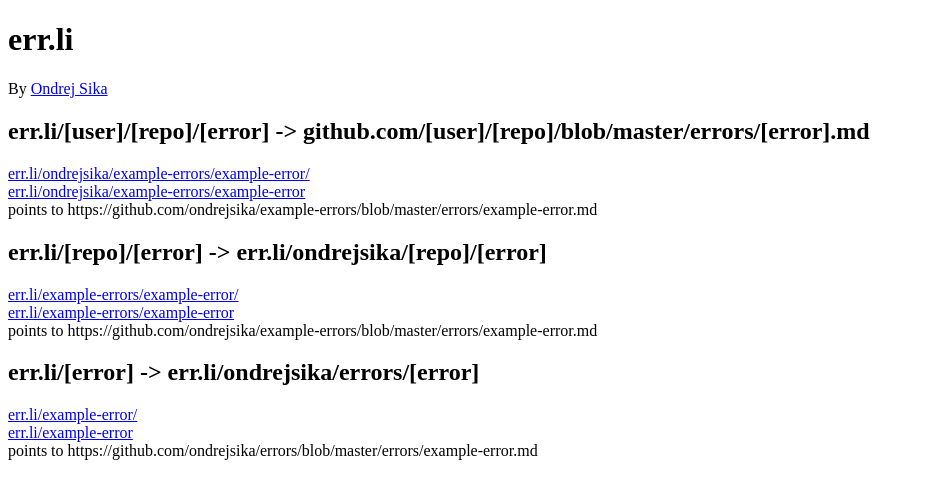
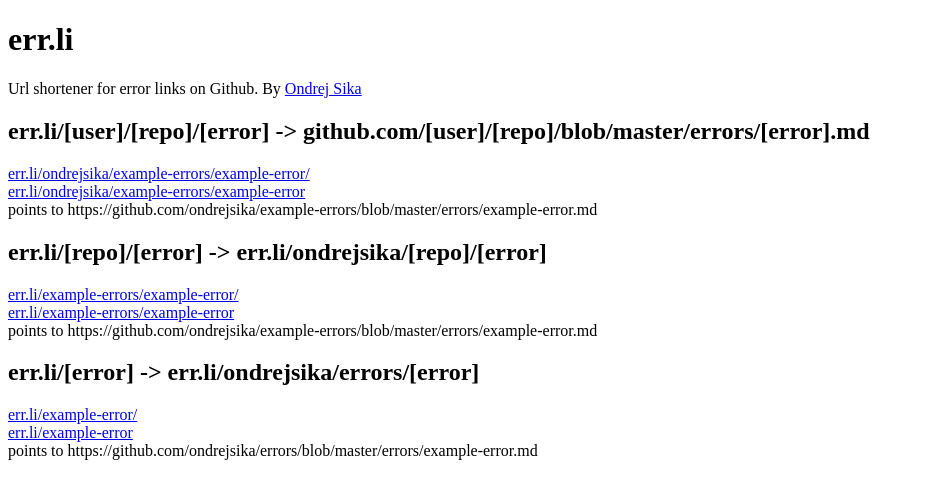
Before and after one commit to ondrejsika/err.li, a plain HTML site: page index.html in a window 1280 px wide. Shown: the whole page, without its empty margins (0-925 px from the left). Drawn offline with Linux system fonts and the light colour scheme.

Commit message:
index - add descriptions

```diff
--- a/index.html
+++ b/index.html
@@ -7,7 +7,7 @@
   </head>
   <body>
     <h1>err.li</h1>
-    <p>By <a href="https://ondrejsika.com">Ondrej Sika</a></p>
+    <p>Url shortener for error links on Github. By <a href="https://ondrejsika.com">Ondrej Sika</a></p>
     <h2>err.li/[user]/[repo]/[error] -> github.com/[user]/[repo]/blob/master/errors/[error].md</h2>
     <p>
       <a href="https://err.li/ondrejsika/example-errors/example-error/"
```
